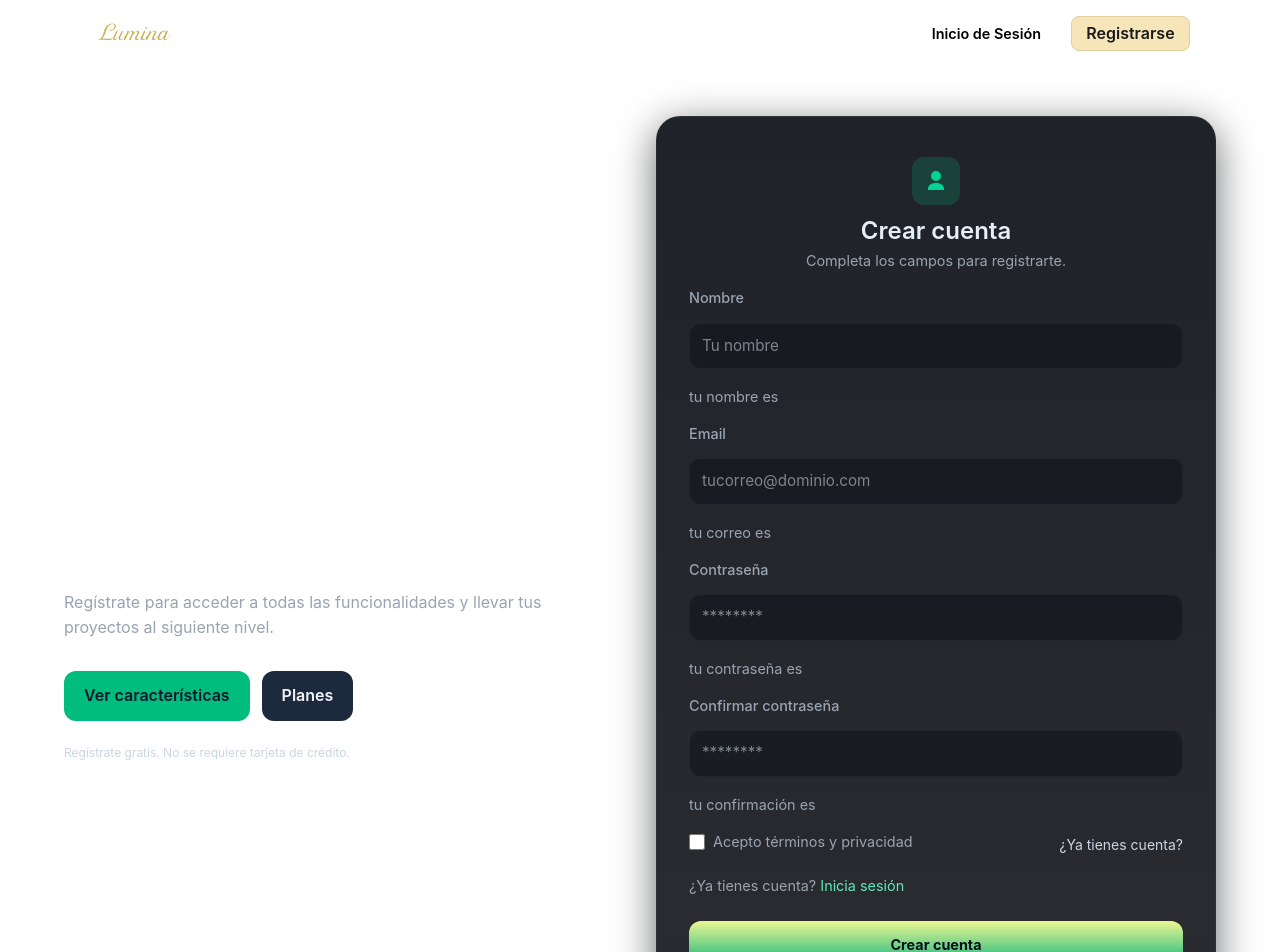
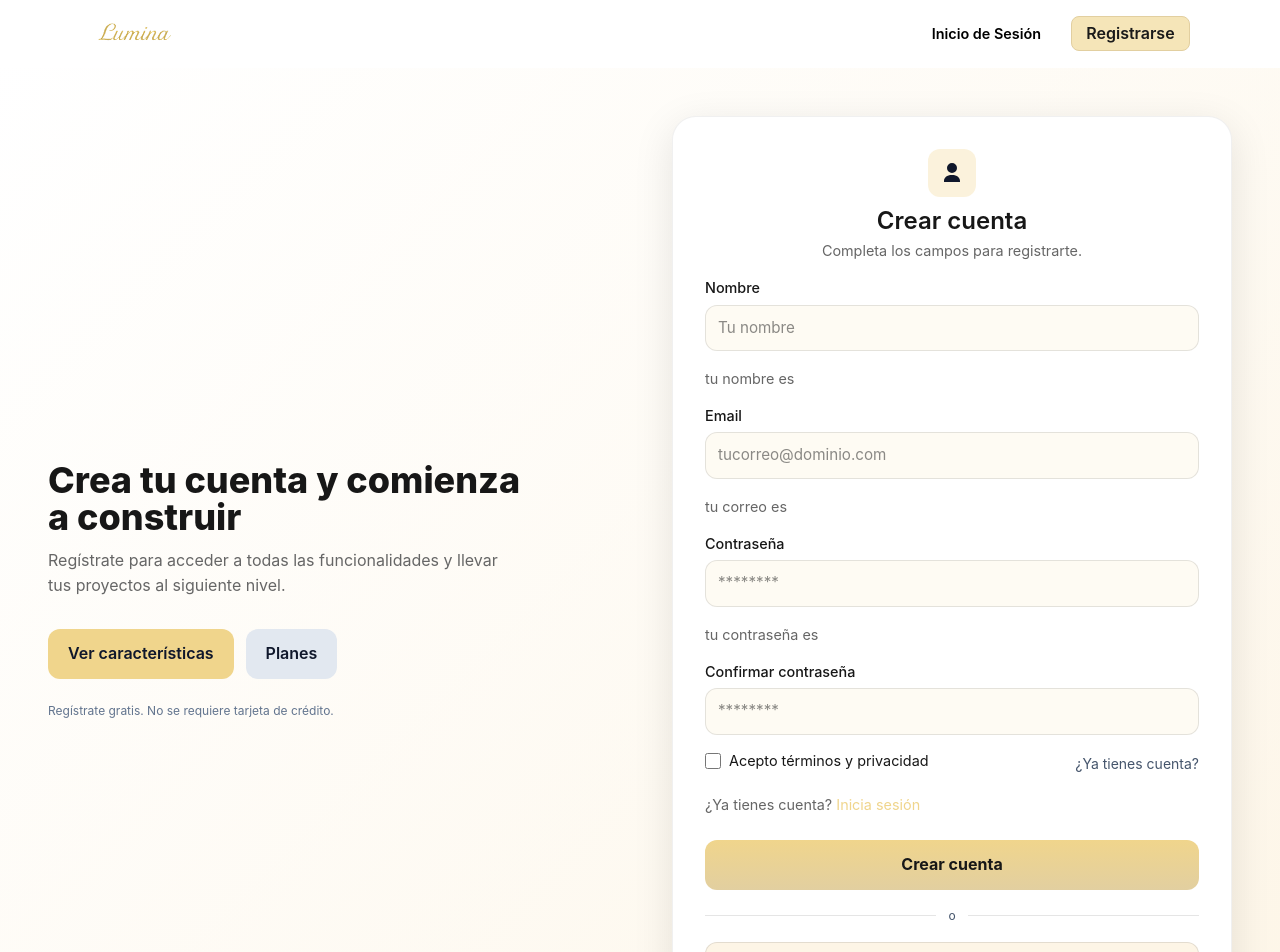
Before and after one commit to SpeedChela/Lumina, a Next.js app: page /singup in a window 1280 px wide. Shown: the top 952 px of the page. Built offline with nearby package versions, Linux system fonts and the light colour scheme.

Commit message:
Se modifico la paleta de colores del sign up

```diff
--- a/app/singup/page.tsx
+++ b/app/singup/page.tsx
@@ -1,3 +1,5 @@
+// speedchela/lumina/Lumina-fcff758418f05f45734e51ea00d367eceef105a6/app/singup/page.tsx
+
 "use client"; // indica que este componente se renderiza en el cliente (React hooks disponibles)
 import React, { useState } from "react"; // import React y hook useState para estado local
 import "./signup.css" // <-- import del CSS nuevo
@@ -97,27 +99,29 @@ export default function SignUpPage() { // componente de la página de registro
 
             {/* Hero izquierdo */}
             <div className="hero-left md:col-span-5 px-6 md:px-0">
-              <h1 className="text-4xl md:text-6xl font-extrabold leading-tight text-white">
+              <h1 className="text-4xl md:text-6xl font-extrabold leading-tight text-slate-900"> {/* CAMBIO: text-white -> text-slate-900 */}
                 Crea tu cuenta y comienza a construir
               </h1>
-              <p className="mt-5 text-slate-200 text-lg max-w-lg">
+              <p className="mt-5 text-slate-600 text-lg max-w-lg"> {/* CAMBIO: text-slate-200 -> text-slate-600 */}
                 Regístrate para acceder a todas las funcionalidades y llevar tus proyectos al siguiente nivel.
               </p>
               <div className="mt-8 flex flex-wrap gap-3">
                 <Link
                   href="/#features"
-                  className="inline-flex items-center rounded-xl bg-emerald-500 hover:bg-emerald-400 text-slate-900 font-semibold px-5 py-3"
+                  // CAMBIO: bg-emerald-500 -> bg-[#f0d58c] (color de acento)
+                  className="inline-flex items-center rounded-xl bg-[#f0d58c] hover:bg-[#e2cfa0] text-slate-900 font-semibold px-5 py-3"
                 >
                   Ver características
                 </Link>
                 <Link
                   href="/#pricing"
-                  className="inline-flex items-center rounded-xl bg-slate-800 hover:bg-slate-700 text-slate-100 font-semibold px-5 py-3"
+                  // CAMBIO: bg-slate-800 -> bg-slate-200 y text-slate-100 -> text-slate-900
+                  className="inline-flex items-center rounded-xl bg-slate-200 hover:bg-slate-300 text-slate-900 font-semibold px-5 py-3"
                 >
                   Planes
                 </Link>
               </div>
-              <div className="mt-6 text-xs text-slate-300">
+              <div className="mt-6 text-xs text-slate-500"> {/* CAMBIO: text-slate-300 -> text-slate-500 */}
                 Regístrate gratis. No se requiere tarjeta de crédito.
               </div>
             </div>
@@ -125,22 +129,28 @@ export default function SignUpPage() { // componente de la página de registro
             {/* Card derecho más grande y alineado a la derecha */}
             <div className="card-right md:col-span-7 flex justify-end px-6 md:px-0">
               {/* columna derecha que contiene la tarjeta de registro */}
-              <div className="card-wrapper bg-slate-900/70 border border-slate-800 rounded-3xl p-8 shadow-2xl w-full max-w-2xl">
+              {/* CAMBIO: bg-slate-900/70 border border-slate-800 -> usar clases de signup.css que ya son claras */}
+              <div className="card-wrapper rounded-3xl p-8 shadow-2xl w-full max-w-2xl">
                 {/* tarjeta con color, borde, padding y ancho máximo */}
                 <header className="mb-6 text-center">
-                  <div className="inline-flex items-center justify-center h-12 w-12 rounded-xl bg-emerald-500/20 mb-3">
-                    <svg viewBox="0 0 24 24" className="w-6 h-6 text-emerald-400" fill="currentColor" aria-hidden="true">
+                  {/* CAMBIO: bg-emerald-500/20 mb-3 -> usa clase de signup.css */}
+                  <div className="avatar-placeholder">
+                    {/* CAMBIO: text-emerald-400 -> text-slate-900 */}
+                    <svg viewBox="0 0 24 24" className="w-6 h-6 text-slate-900" fill="currentColor" aria-hidden="true">
                       <path d="M12 12a5 5 0 1 0-5-5 5 5 0 0 0 5 5Zm0 2c-5.33 0-8 2.67-8 6v1h16v-1c0-3.33-2.67-6-8-6Z" />
                     </svg>
                   </div>
-                  <h2 className="text-3xl font-semibold text-white">Crear cuenta</h2>
-                  <p className="mt-1 text-sm text-slate-300">Completa los campos para registrarte.</p>
+                  {/* CAMBIO: text-white -> text-slate-900 */}
+                  <h2 className="text-3xl font-semibold text-slate-900">Crear cuenta</h2>
+                  {/* CAMBIO: text-slate-300 -> text-slate-600 */}
+                  <p className="mt-1 text-sm text-slate-600">Completa los campos para registrarte.</p>
                 </header>
 
                 <form className="space-y-4"
                 onSubmit={handleFirebaseSignUp}> {/* formulario que llama a la función de Firebase al enviar */}
                   <div>
-                    <label htmlFor="name" className="mb-1 block text-sm font-medium text-slate-200">Nombre</label>
+                    {/* CAMBIO: text-slate-200 -> text-slate-900 */}
+                    <label htmlFor="name" className="mb-1 block text-sm font-medium text-slate-900">Nombre</label>
                     <input
                       id="name"
                       name="name"
@@ -149,12 +159,14 @@ export default function SignUpPage() { // componente de la página de registro
                       onChange={(e) => setName(e.target.value)} // actualiza estado name al escribir
                       placeholder="Tu nombre"
                       required
-                      className="w-full rounded-xl border border-slate-800 bg-slate-900/40 px-3 py-2 text-slate-100 outline-none focus:ring-2 focus:ring-emerald-500"
+                      // CAMBIO: Usar clases de signup.css o clases claras de Tailwind
+                      className="w-full rounded-xl border border-gray-300 bg-white px-3 py-2 text-slate-900 outline-none focus:ring-2 focus:ring-[#f0d58c]"
                     />
                   </div>
                   <p> tu nombre es {name}</p> {/* debug / feedback mostrando el nombre (puedes quitarlo en producción) */}
                   <div>
-                    <label htmlFor="email" className="mb-1 block text-sm font-medium text-slate-200">Email</label>
+                    {/* CAMBIO: text-slate-200 -> text-slate-900 */}
+                    <label htmlFor="email" className="mb-1 block text-sm font-medium text-slate-900">Email</label>
                     <input
                       id="email"
                       name="email"
@@ -164,12 +176,14 @@ export default function SignUpPage() { // componente de la página de registro
                       placeholder="tucorreo@dominio.com"
                       autoComplete="email"
                       required
-                      className="w-full rounded-xl border border-slate-800 bg-slate-900/40 px-3 py-2 text-slate-100 outline-none focus:ring-2 focus:ring-emerald-500"
+                      // CAMBIO: Usar clases de signup.css o clases claras de Tailwind
+                      className="w-full rounded-xl border border-gray-300 bg-white px-3 py-2 text-slate-900 outline-none focus:ring-2 focus:ring-[#f0d58c]"
                     />
                   </div>
                   <p> tu correo es {email}</p> {/* feedback temporal */}
                   <div>
-                    <label htmlFor="password" className="mb-1 block text-sm font-medium text-slate-200">Contraseña</label>
+                    {/* CAMBIO: text-slate-200 -> text-slate-900 */}
+                    <label htmlFor="password" className="mb-1 block text-sm font-medium text-slate-900">Contraseña</label>
                     <input
                       id="password"
                       name="password"
@@ -180,12 +194,14 @@ export default function SignUpPage() { // componente de la página de registro
                       autoComplete="new-password"
                       required
                       minLength={8}
-                      className="w-full rounded-xl border border-slate-800 bg-slate-900/40 px-3 py-2 text-slate-100 outline-none focus:ring-2 focus:ring-emerald-500"
+                      // CAMBIO: Usar clases de signup.css o clases claras de Tailwind
+                      className="w-full rounded-xl border border-gray-300 bg-white px-3 py-2 text-slate-900 outline-none focus:ring-2 focus:ring-[#f0d58c]"
                     />
                   </div>
                   <p> tu contraseña es {password}</p> {/* cuidado: nunca mostrar contraseñas en producción */}
                   <div>
-                    <label htmlFor="confirm" className="mb-1 block text-sm font-medium text-slate-200">Confirmar contraseña</label>
+                    {/* CAMBIO: text-slate-200 -> text-slate-900 */}
+                    <label htmlFor="confirm" className="mb-1 block text-sm font-medium text-slate-900">Confirmar contraseña</label>
                     <input
                       id="confirm"
                       name="confirm"
@@ -196,32 +212,38 @@ export default function SignUpPage() { // componente de la página de registro
                       autoComplete="new-password"
                       required
                       minLength={8}
-                      className="w-full rounded-xl border border-slate-800 bg-slate-900/40 px-3 py-2 text-slate-100 outline-none focus:ring-2 focus:ring-emerald-500"
+                      // CAMBIO: Usar clases de signup.css o clases claras de Tailwind
+                      className="w-full rounded-xl border border-gray-300 bg-white px-3 py-2 text-slate-900 outline-none focus:ring-2 focus:ring-[#f0d58c]"
                     />
                   </div>
-                  <p> tu confirmación es {confirm}</p> {/* feedback temporal */}
+                  {/* CAMBIO: text-slate-300 -> text-slate-600 */}
                   <div className="flex items-center justify-between text-sm">
-                    <label className="inline-flex items-center gap-2 text-slate-300">
+                    <label className="inline-flex items-center gap-2 text-slate-600">
 
                       <input
                         type="checkbox"
                         checked={agree}
                         onChange={(e) => setAgree(e.target.checked)} // alterna agree
-                        className="rounded border-slate-700 bg-slate-900"
+                        // CAMBIO: rounded border-slate-700 bg-slate-900 -> bg-white
+                        className="rounded border-gray-300 bg-white"
                       />
                       Acepto términos y privacidad
                     </label>
-                    <Link href="/login" className="text-slate-300 hover:text-white">¿Ya tienes cuenta?</Link> {/* enlace a login */}
+                    {/* CAMBIO: text-slate-300 hover:text-white -> text-slate-600 hover:text-slate-900 */}
+                    <Link href="/login" className="text-slate-600 hover:text-slate-900">¿Ya tienes cuenta?</Link> {/* enlace a login */}
                   </div>
-                    <p className="text-slate-300 hover:text-white">
+                    {/* CAMBIO: text-slate-300 hover:text-white -> text-slate-600 hover:text-slate-900 */}
+                    <p className="text-slate-600 hover:text-slate-900">
                       ¿Ya tienes cuenta?{" "}
-                      <Link href="/login" className="text-emerald-300 hover:text-emerald-200">
+                      {/* CAMBIO: text-emerald-300 hover:text-emerald-200 -> text-[#f0d58c] hover:text-[#e2cfa0] */}
+                      <Link href="/login" className="text-[#f0d58c] hover:text-[#e2cfa0]">
                         Inicia sesión
                       </Link>
                     </p>
                   {message && ( // si hay mensaje, lo muestra con estilo según isError
                     <p
-                      className={`rounded-xl p-2 text-sm ${isError ? "bg-red-500/10 border border-red-500/30 text-red-300" : "bg-emerald-500/10 border border-emerald-500/30 text-emerald-200"}`}
+                      // Mantener la lógica de color para el mensaje de estado
+                      className={`rounded-xl p-2 text-sm ${isError ? "bg-red-500/10 border border-red-500/30 text-red-700" : "bg-[#f0d58c]/20 border border-[#f0d58c]/50 text-slate-900"}`}
                       role="status"
                     >
                       {message}
@@ -231,32 +253,40 @@ export default function SignUpPage() { // componente de la página de registro
                   <button
                     type="submit"
                     disabled={loading} // deshabilita mientras loading=true
-                    className="inline-flex w-full items-center justify-center rounded-xl bg-emerald-500 hover:bg-emerald-400 text-slate-900 font-semibold px-4 py-3"
+                    // CAMBIO: bg-emerald-500 hover:bg-emerald-400 text-slate-900 -> se maneja por signup.css
+                    className="inline-flex w-full items-center justify-center font-semibold"
                   >
                     {loading ? "Creando..." : "Crear cuenta"} {/* cambia texto según loading */}
                   </button>
                 </form>
 
                 <div className="my-4 flex items-center gap-3">
-                  <div className="h-px flex-1 bg-slate-800" />
-                  <span className="text-xs text-slate-400">o</span>
-                  <div className="h-px flex-1 bg-slate-800" />
+                  {/* CAMBIO: bg-slate-800 -> se maneja por signup.css (divisores claros) */}
+                  <div className="h-px flex-1" />
+                  {/* CAMBIO: text-slate-400 -> text-slate-600 */}
+                  <span className="text-xs text-slate-600">o</span>
+                  <div className="h-px flex-1" />
                 </div>
 
                 <button
-                  className="w-full rounded-xl border border-slate-800 bg-slate-900/40 hover:bg-slate-900/60 px-4 py-2 font-medium text-slate-100 inline-flex items-center justify-center gap-2 cursor-pointer"
+                  // CAMBIO: border border-slate-800 bg-slate-900/40 hover:bg-slate-900/60 text-slate-100 -> se maneja por signup.css
+                  className="google-btn w-full rounded-xl border px-4 py-2 font-medium inline-flex items-center justify-center gap-2 cursor-pointer"
                   aria-label="Continuar con Google"
                   type="button"
                   onClick={() => {signupWithGoogle()}} // llama a función placeholder
                 >
+                  {/* CAMBIO: SVG color ahora se ve bien sobre fondo claro */}
                   <svg viewBox="0 0 24 24" className="w-5 h-5" fill="currentColor" aria-hidden="true">
                     <path d="M21.35 11.1h-9.18v2.98h5.27a4.52 4.52 0 0 1-1.95 2.96 6.06 6.06 0 0 1-3.32.96 6.06 6.06 0 0 1-4.28-1.78 6.26 6.26 0 0 1-1.76-4.4 6.25 6.25 0 0 1 1.76-4.4 6.06 6.06 0 0 1 4.28-1.78c1.46 0 2.78.5 3.82 1.33l2.1-2.1A9.3 9.3 0 0 0 12.17 2 9.1 9.1 0 0 0 5.7 4.7 9.25 9.25 0 0 0 3 11.82a9.25 9.25 0 0 0 2.7 7.12A9.1 9.1 0 0 0 12.17 22c2.49 0 4.57-.82 6.08-2.37 1.56-1.56 2.41-3.77 2.41-6.42 0-.68-.05-1.28-.31-2.11Z" />
                   </svg>
                   Continuar con Google
                 </button>
 
-                <p className="mt-6 text-center text-sm text-slate-400">
-                  ¿Necesitas ayuda? <Link href="/#faq" className="text-emerald-400 hover:text-emerald-300 font-medium">FAQ</Link>
+                {/* CAMBIO: text-slate-400 -> text-slate-600 */}
+                <p className="mt-6 text-center text-sm text-slate-600">
+                  ¿Necesitas ayuda?
+                  {/* CAMBIO: text-emerald-400 hover:text-emerald-300 -> text-[#f0d58c] hover:text-[#e2cfa0] */}
+                  <Link href="/#faq" className="text-[#f0d58c] hover:text-[#e2cfa0] font-medium">FAQ</Link>
                 </p>
               </div>
             </div>
@@ -264,7 +294,8 @@ export default function SignUpPage() { // componente de la página de registro
         </div>
       </section>
 
-      <footer className="site-footer border-t border-slate-800 py-8 text-center text-sm text-slate-400">
+      {/* CAMBIO: border-t border-slate-800 py-8 text-center text-sm text-slate-400 -> se maneja por signup.css */}
+      <footer className="site-footer py-8 text-center text-sm">
         Hecho con Tailwind · © 2025
       </footer>
     </div>
--- a/app/singup/signup.css
+++ b/app/singup/signup.css
@@ -1,11 +1,13 @@
+/* speedchela/lumina/Lumina-fcff758418f05f45734e51ea00d367eceef105a6/app/singup/signup.css */
+
 /* Variables para colores de Lumina — cámbialas por tus valores */
 :root {
-  --lumina-bg-a: #ffffff; /* fondo oscuro */
-  --lumina-bg-b: #ffffff; /* degradado secondary */
-  --lumina-accent: #edf792; /* verde/emerald */
-  --card-bg: rgba(10, 12, 20, 0.85);
-  --muted: #9aa3b2;
-  --text: #e6eef8;
+  --lumina-bg-a: #ffffff; /* fondo claro (white) */
+  --lumina-bg-b: #fdf5e6; /* degradado secondary (surface de globals) */
+  --lumina-accent: #f0d58c; /* color de marca (brand de globals) */
+  --card-bg: #ffffff; /* Fondo de la tarjeta ahora es blanco */
+  --muted: #666666; /* Color de texto atenuado */
+  --text: #171717; /* Color de texto oscuro (foreground de globals) */
   --radius-lg: 24px;
   --radius-md: 12px;
 }
@@ -17,6 +19,7 @@
   min-height: 100vh;
   -webkit-font-smoothing: antialiased;
   -moz-osx-font-smoothing: grayscale;
+  /* Fondo general usando variables claras */
   background: linear-gradient(135deg, var(--lumina-bg-a) 0%, var(--lumina-bg-b) 100%);
 }
 
@@ -25,29 +28,14 @@
 .lumina-section .bg-gradient {
   position: absolute;
   inset: 0;
-  background: linear-gradient(135deg, rgba(255, 255, 255, 0.85), rgba(255, 255, 255, 0.6));
+  /* Gradiente claro */
+  background: linear-gradient(135deg, rgba(255, 255, 255, 0.85), rgba(253, 245, 230, 0.6));
   pointer-events: none;
   z-index: 0;
 }
 
 /* Contenedor principal */
-.lumina-signup-root .max-w-7xl {
-  position: relative;
-  z-index: 2;
-  max-width: 1200px;
-  margin: 0 auto;
-  width: calc(100% - 48px);
-  padding: 48px 24px;
-  box-sizing: border-box;
-}
-
-/* Grid simple en dos columnas responsivo */
-.lumina-signup-root .grid {
-  display: flex;
-  gap: 32px;
-  align-items: center;
-  flex-wrap: wrap;
-}
+/* (Sin cambios aquí, solo afecta el layout) */
 
 /* Hero izquierdo */
 .hero-left {
@@ -59,7 +47,7 @@
   font-size: 2.25rem;
   line-height: 1.03;
   margin: 0 0 12px 0;
-  color: #ffffff;
+  color: var(--text); /* Texto oscuro */
   font-weight: 800;
 }
 .hero-left p {
@@ -77,17 +65,18 @@
 .hero-left .inline-flex a {
   text-decoration: none;
 }
+/* Botones en el Hero ahora usan colores claros */
 .hero-left .inline-flex .btn-outline {
   padding: 10px 18px;
   border-radius: 14px;
   background: transparent;
   color: var(--text);
-  border: 1px solid rgba(255,255,255,0.06);
+  border: 1px solid rgba(0,0,0,0.1); /* Borde claro */
 }
 .hero-left .inline-flex .btn-solid {
   padding: 10px 18px;
   border-radius: 14px;
-  background: var(--card-bg);
+  background: var(--lumina-accent); /* Acento amarillo */
   color: var(--text);
   border: none;
 }
@@ -101,11 +90,12 @@
 .card-wrapper {
   width: 100%;
   max-width: 560px;
-  background: linear-gradient(180deg, rgba(8,10,18,0.9), rgba(6,8,14,0.85));
+  /* Fondo claro para la tarjeta */
+  background: var(--card-bg);
   border-radius: var(--radius-lg);
   padding: 32px;
-  box-shadow: 0 10px 40px rgba(3,6,12,0.6);
-  border: 1px solid rgba(255,255,255,0.03);
+  box-shadow: 0 10px 40px rgba(0,0,0,0.1); /* Sombra clara */
+  border: 1px solid rgba(0,0,0,0.06); /* Borde claro */
   box-sizing: border-box;
 }
 
@@ -118,34 +108,35 @@
   width: 48px;
   height: 48px;
   border-radius: 12px;
-  background: rgba(6,216,160,0.08);
+  background: rgba(240, 213, 140, 0.3); /* Fondo con acento amarillo */
   margin: 0 auto 10px;
-  color: var(--lumina-accent);
+  color: var(--text); /* Color del ícono oscuro */
 }
 .card-wrapper h2 { margin: 0; font-size: 1.5rem; color: var(--text); }
 .card-wrapper p { margin-top: 6px; color: var(--muted); font-size: 0.9rem; }
 
 /* Form */
-.card-wrapper form { margin-top: 6px; }
-.card-wrapper .space-y-4 > * + * { margin-top: 12px; }
+/* (Sin cambios en form, space-y-4) */
 
-.card-wrapper label { display: block; font-size: 0.9rem; color: var(--muted); margin-bottom: 6px; }
+.card-wrapper label { display: block; font-size: 0.9rem; color: var(--text); margin-bottom: 6px; }
 .card-wrapper input[type="text"],
 .card-wrapper input[type="email"],
 .card-wrapper input[type="password"] {
   width: 100%;
   padding: 10px 12px;
   border-radius: 12px;
-  border: 1px solid rgba(255,255,255,0.04);
-  background: rgba(18,20,28,0.6);
+  /* Estilos de input claros */
+  border: 1px solid rgba(0,0,0,0.1);
+  background: rgba(240, 213, 140, 0.1);
   color: var(--text);
   outline: none;
   box-sizing: border-box;
   font-size: 0.95rem;
 }
 .card-wrapper input:focus {
-  box-shadow: 0 0 0 4px rgba(6,216,160,0.08);
-  border-color: rgba(6,216,160,0.5);
+  /* Foco con acento amarillo */
+  box-shadow: 0 0 0 4px rgba(240, 213, 140, 0.3);
+  border-color: var(--lumina-accent);
 }
 
 /* Checkbox + links row */
@@ -154,30 +145,31 @@
 .card-wrapper input[type="checkbox"] { width: 16px; height: 16px; accent-color: var(--lumina-accent); }
 
 /* Message */
-.card-wrapper .rounded-xl {
-  border-radius: 12px;
-  padding: 10px;
-  margin-top: 8px;
-  font-size: 0.9rem;
-}
+/* (Se dejará la lógica de Tailwind para los mensajes de error/éxito en page.tsx) */
 
 /* Primary button */
 .card-wrapper button[type="submit"] {
   width: 100%;
   padding: 12px 14px;
   border-radius: 12px;
-  background: linear-gradient(180deg, var(--lumina-accent), #03b07d);
-  color: #06121b;
+  /* Botón con gradiente de acento amarillo */
+  background: linear-gradient(180deg, var(--lumina-accent), #e2cfa0);
+  color: var(--text);
   font-weight: 700;
   border: none;
   cursor: pointer;
   margin-top: 8px;
+  transition: transform .08s ease, box-shadow .08s ease;
+}
+.card-wrapper button[type="submit"]:hover {
+  transform: translateY(-1px);
+  box-shadow: 0 4px 10px rgba(0,0,0,0.06);
 }
 .card-wrapper button[type="submit"]:disabled { opacity: 0.6; cursor: not-allowed; }
 
 /* Divider + google button */
 .card-wrapper .my-4 { display:flex; align-items:center; gap:12px; margin: 18px 0; }
-.card-wrapper .my-4 .h-px { height:1px; background: rgba(255,255,255,0.04); flex:1; }
+.card-wrapper .my-4 .h-px { height:1px; background: rgba(0,0,0,0.1); flex:1; } /* Divisor claro */
 .card-wrapper .google-btn {
   width: 100%;
   display:flex;
@@ -186,16 +178,21 @@
   justify-content:center;
   padding: 10px 12px;
   border-radius: 12px;
-  background: rgba(255,255,255,0.02);
-  border: 1px solid rgba(255,255,255,0.04);
+  background: #fdf5e6; /* Fondo claro */
+  border: 1px solid rgba(0,0,0,0.1);
   color: var(--text);
   cursor: pointer;
+  transition: background 0.2s ease;
+}
+.card-wrapper .google-btn:hover {
+    background: #f0d58c; /* Efecto hover con color de acento */
 }
 
 /* Footer */
 .site-footer { color: var(--muted); }
 
 /* Responsive: stack columns on small screens */
+/* (Ajustes de color para responsive) */
 @media (max-width: 820px) {
   .lumina-signup-root .grid { flex-direction: column; gap: 18px; padding: 12px; }
   .hero-left, .card-right { flex-basis: 100%; max-width: 100%; width: 100%; }
```
